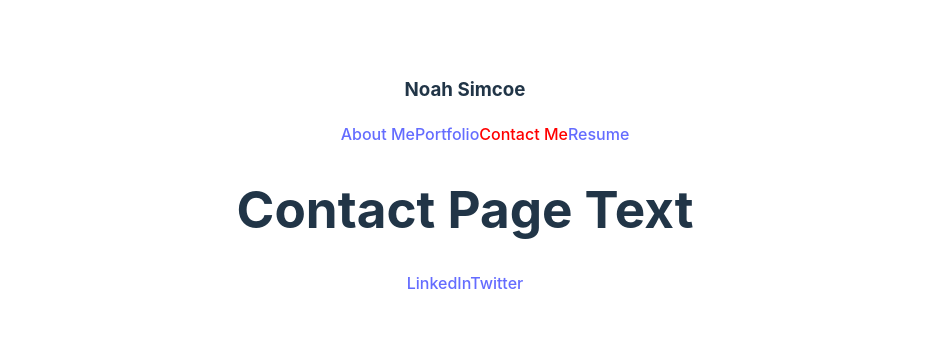
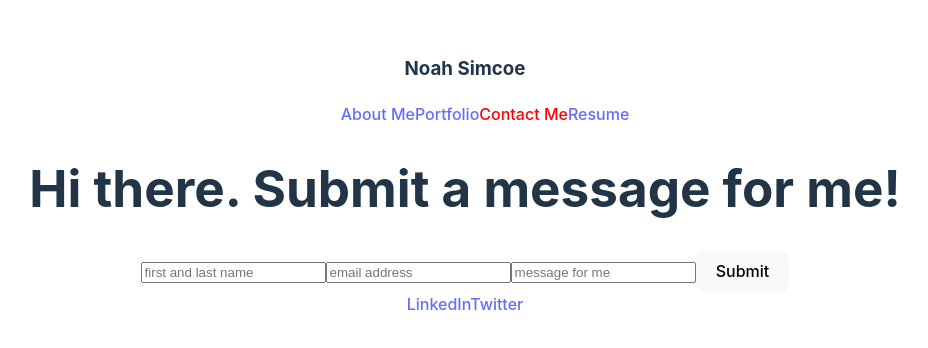
Before and after one commit to noahsimcoe/Noah-React-Portfolio, a React (Vite) app: page /contact in a window 1280 px wide. Shown: the part 224-572 px from the top of the page, without its empty margins (175-1103 px from the left). Built offline with nearby package versions, Linux system fonts and the light colour scheme.

Commit message:
added the form for contacting the creator

```diff
--- /dev/null
+++ b/src/components/Form/index.jsx
@@ -0,0 +1,85 @@
+// useState is a react hook
+import { useState } from 'react';
+
+// importing helper function that checks if email is valid
+import { validateEmail } from '../../utils/helpers';
+
+function Form() {
+    // create state variables for form fields
+    // also set their starting values to being empty
+    const [contactName, setContactName] = useState('');
+    const [email, setEmail] = useState('');
+    const [message, setMessage] = useState('');
+    const [errorMessage, setErrorMessage] = useState('');
+
+    const handleInputChange = (e) => {
+        const { target } = e;
+        const inputType = target.name;
+        const inputValue = target.value;
+
+    // based on inputType, we change either name/email/message
+        if (inputType === 'contactName') {
+            setContactName(inputValue);
+        } else if (inputType === 'email') {
+            setEmail(inputValue);
+        } else {
+            setMessage(inputValue);
+        }
+    };
+
+    const handleFormSubmit = (e) => {
+        // preventing default behavior of form submitting (page refresh)
+        e.preventDefault();
+
+        // checking to see if email is valid or if they provided a contact name
+        if (!validateEmail(email) || !contactName) {
+            setErrorMessage("Email or username is invalid.");
+            // exits out of code statement so user can retry
+            return;
+        }
+        alert(`Thanks for your message ${contactName}`);
+
+        // assuming the message was submitted, you will reset your states
+        setContactName('');
+        setEmail('');
+        setMessage('');
+    };
+
+    // rendering the form parts
+    return (
+        <div>
+            <h1>Hi there. Submit a message for me!</h1>
+            <form onSubmit={handleFormSubmit}>
+                <input
+                    value={contactName}
+                    name="contactName"
+                    onChange={handleInputChange}
+                    type="text"
+                    placeholder="first and last name"
+                />
+                <input
+                    value={email}
+                    name="email"
+                    onChange={handleInputChange}
+                    type="email"
+                    placeholder="email address"
+                />
+                <input
+                    value={message}
+                    name="message"
+                    onChange={handleInputChange}
+                    type="text"
+                    placeholder="message for me"
+                />
+                <button type="submit">Submit</button>
+            </form>
+            {errorMessage && (
+                <div>
+                    <p>{errorMessage}</p>
+                </div>
+            )}
+        </div>
+    );
+}
+
+export default Form;
--- a/src/pages/ContactPage.jsx
+++ b/src/pages/ContactPage.jsx
@@ -1,5 +1,5 @@
+import Form from "../components/Form/index";
+
 export default function ContactPage() {
-    return (
-        <h1>Contact Page Text</h1>
-    );
+    return <Form />;
 }
--- /dev/null
+++ b/src/utils/helpers.js
@@ -0,0 +1,5 @@
+// regex for validating an email
+export function validateEmail(email) {
+  const re = /^(([^<>()[\]\\.,;:\s@"]+(\.[^<>()[\]\\.,;:\s@"]+)*)|(".+"))@((\[[0-9]{1,3}\.[0-9]{1,3}\.[0-9]{1,3}\.[0-9]{1,3}\])|(([a-zA-Z\-0-9]+\.)+[a-zA-Z]{2,}))$/;
+  return re.test(String(email).toLowerCase());
+}
```
Also changed, not shown: 1 other file (tests, documents, lock files or other folders).
